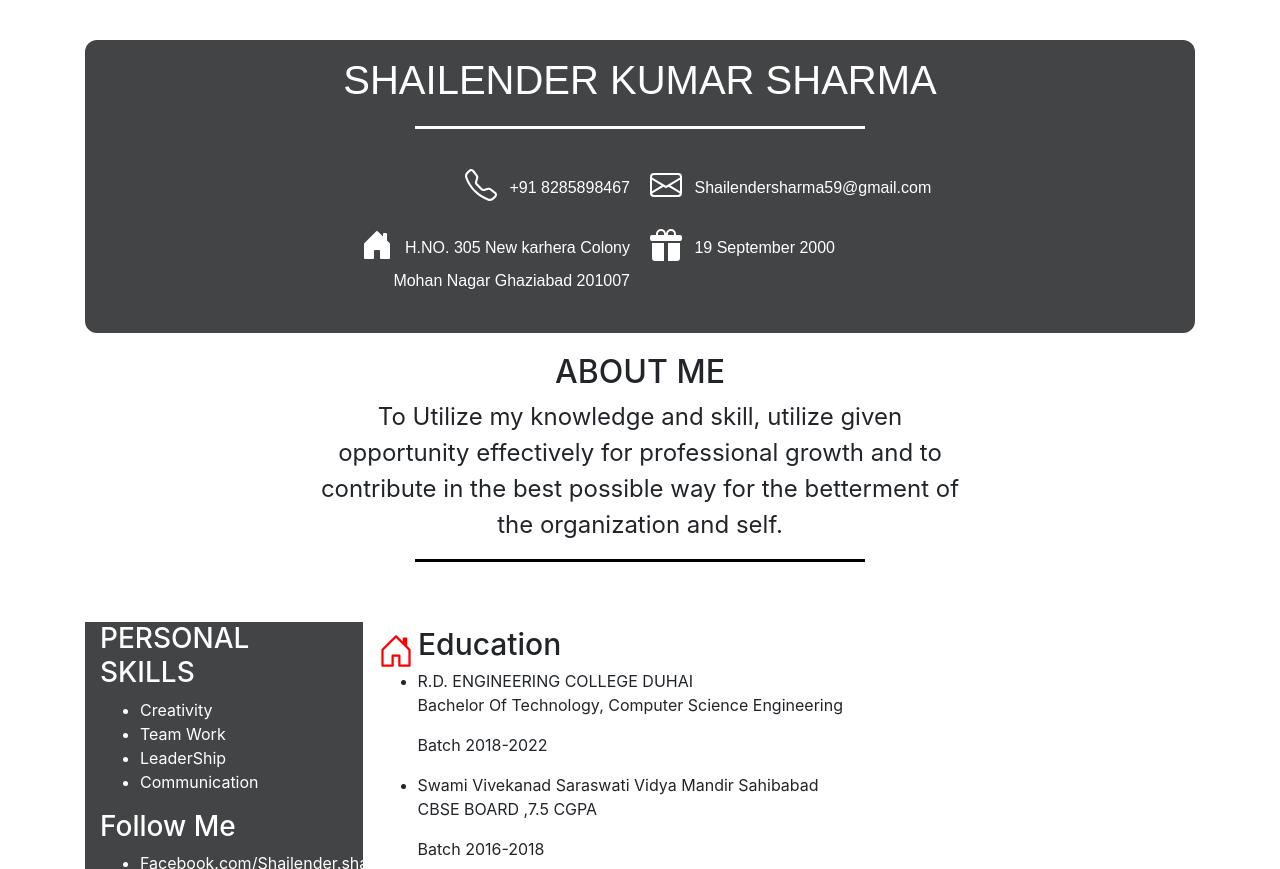
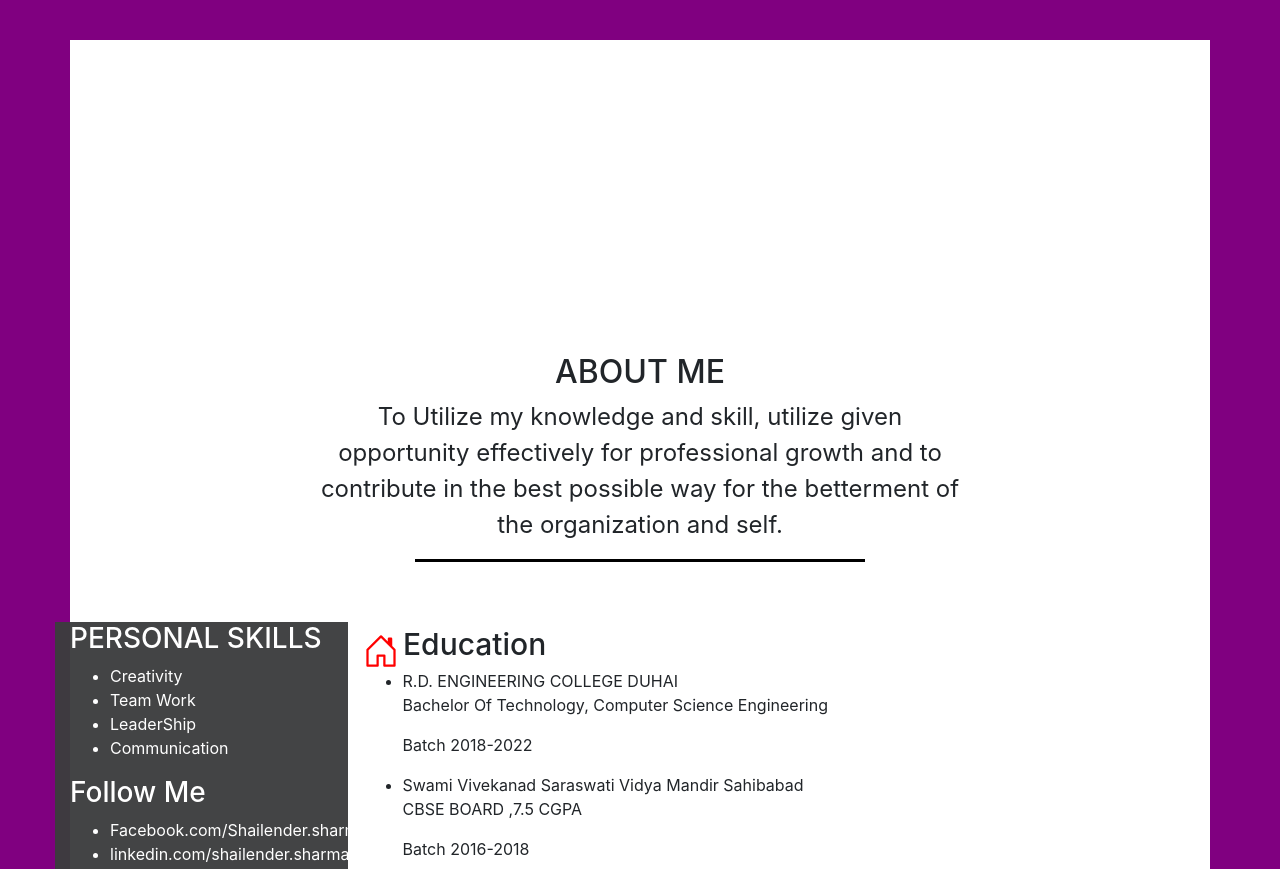
Before and after one commit to Shailender9207/resume-, a plain HTML site: page index.html in a window 1280 px wide. Shown: the top 869 px of the page. Drawn offline with nearby package versions, Linux system fonts and the light colour scheme.

Commit message:
Update style.css
minor changes in body structure and change the background color of body

```diff
--- a/style.css
+++ b/style.css
@@ -1,11 +1,13 @@
+body{
+	background-color: purple;
+}
 .container{
-	padding-top: 40px;
-	padding-bottom: 40px;
 	box-shadow: currentColor;
-}
-.intro{
-	background-color: #3c3d3ef5;
-	border-radius: 0.75rem;
+	background-color: white;
+	padding-left: 0;
+	padding-right: 0;
+	    margin-bottom: 40px;
+    margin-top: 40px;
 }
 .self-info{
 	    font-family: sans-serif;
```
